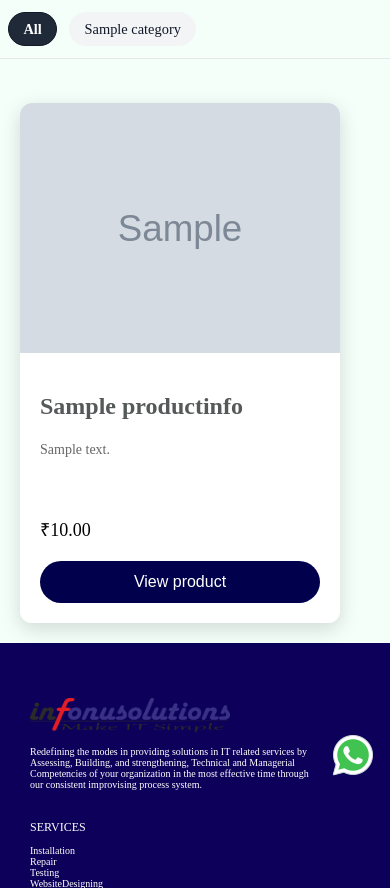
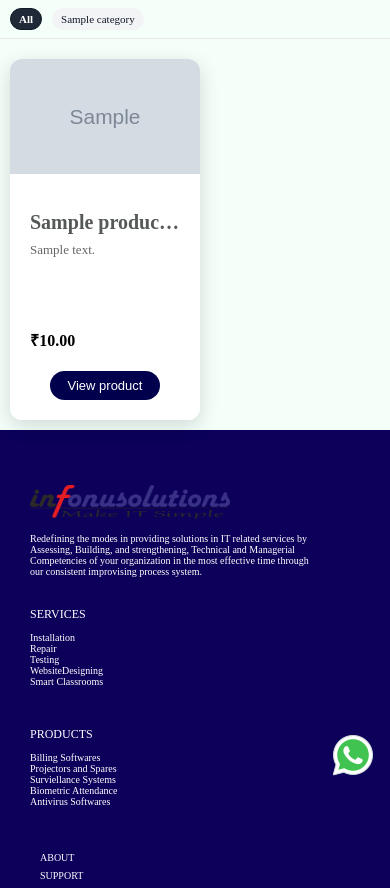
Before and after one commit to KreatiV2214/Infonusolutions, a Django app: page /store in a window 390 px wide. Shown: the part 49-937 px from the top of the page. Run offline with Django 5.2, Linux system fonts and the light colour scheme; tables that the repository leaves empty hold one stand-in row (values such as "Sample post"); grey boxes marked "Sample" are stand-in pictures; some web fonts are replaced.

Commit message:
media query for stores

```diff
--- a/app/static/css/product_detail.css
+++ b/app/static/css/product_detail.css
@@ -61,10 +61,6 @@
     transition: 0.2s ease;
 }
 
-/* .detail-btn:hover {
-    background: #02008d;
-} */
-
 
 @media (max-width: 768px) {
     .product-detail {
--- a/app/static/css/store.css
+++ b/app/static/css/store.css
@@ -78,10 +78,10 @@
 
 .category-strip {
     display: flex;
-    gap: 0.75rem;
+    gap: 20px;
     align-items: center;
-    padding: 0.75rem 0.5rem;
-    margin-bottom: 1.5rem;
+    padding: 10px 20px;
+    margin-bottom: 10px;
     border-bottom: 1px solid #e5e7eb;
     overflow-x: auto;
     scrollbar-width: none;
@@ -93,10 +93,10 @@
 
 .cat-link {
     white-space: nowrap;
-    padding: 0.45rem 0.9rem;
+    padding: 5px 10px;
     border-radius: 999px;
     border: 1px solid transparent;
-    font-size: 0.9rem;
+    font-size: 15px;
     text-decoration: none;
     color: #111827;
     background: #f3f4f6;
@@ -132,3 +132,57 @@
     font-size: 14px;
     padding: 0;
 }
+@media screen and (max-width: 769px){
+    .card-img {
+    height: 297px;
+}
+}
+
+@media screen and (max-width: 426px){
+    .product-grid {
+         grid-template-columns: repeat(2, 1fr);
+        gap: 20px;
+        padding: 10px;
+        justify-items: center;
+
+    .card {
+        width: 190px;
+        height: 361px;
+    }
+    }
+
+    .card-img {
+        height: 115px;
+    }
+
+    .card-title {
+        font-size: 20px;
+    }
+
+    .card-desc {
+        font-size: 13px;
+        margin:0px;
+    }
+
+    .card-price {
+        font-size: 16px;
+        margin-top:0px;
+        font-weight: 600;
+    }
+
+    .card-btn {
+        font-size: 13px;
+        padding: 7px 0px;
+        width:110px;
+        margin-left:20px;
+    }
+
+    .category-strip {
+        gap: 10px;
+        padding: 8px 10px;
+    }
+
+    .cat-link {
+        font-size: 11px;
+        padding: 4px 8px;
+    }
--- a/app/templates/store.html
+++ b/app/templates/store.html
@@ -7,13 +7,11 @@
 {% block content %}
 
   <div class="category-strip">
-        <!-- "All" option -->
+
         <a href="{% url 'Store' %}"
            class="cat-link {% if not request.GET.category %}active{% endif %}">
             All
         </a>
-
-        <!-- Loop over categories passed from view -->
         {% for category in categories %}
             <a href="?category={{ category.slug }}"
                class="cat-link {% if request.GET.category == category.slug %}active{% endif %}">
@@ -30,31 +28,15 @@
         <img src="{{ product.image.url }}" class="card-img" alt="{{ product.name }}">
 
         <div class="card-body">
-            <!-- <h2 class="card-title">{{ product.name }}</h2> -->
              <h2 class="card-title">
     {{ product.name|truncatechars:30 }}
 </h2>
             <p class="card-desc">
-
-    <span class="desc-short">
-        {{ product.description|truncatechars:120 }}
-    </span>
-
-    <span class="desc-full">
-        {{ product.description }}
-    </span>
-
-    {% if product.description|length > 120 %}
-        <button type="button" class="desc-toggle">More</button>
-    {% endif %}
+        {{ product.description|truncatechars:130 }}
 
 </p>
             <p class="card-price">₹{{ product.price }}</p>
 
-            <!-- <a href="https://wa.me/9551566406?text=Hi! I'm interested in this product!!%0AName: {{ product.name }}%0APrice: ₹{{ product.price }}%0ADescription: {{ product.description }}"
-               target="_blank">
-                <button class="card-btn">View product</button>
-            </a> -->
             <a href="{% url 'product_detail' product.id %}">
     <button class="card-btn">View product</button>
 </a>
@@ -65,26 +47,3 @@
     {% endfor %}
 </div>
 {% endblock %}
-{% block scripts %}
-<script>
-document.addEventListener('click', function (e) {
-    if (!e.target.classList.contains('desc-toggle')) return;
-
-    const btn = e.target;
-    const parent = btn.closest('.card-desc');
-    const shortText = parent.querySelector('.desc-short');
-    const fullText = parent.querySelector('.desc-full');
-
-    // Toggle between short/full
-    if (fullText.style.display === "none" || fullText.style.display === "") {
-        fullText.style.display = "inline";
-        shortText.style.display = "none";
-        btn.textContent = "Less";
-    } else {
-        fullText.style.display = "none";
-        shortText.style.display = "inline";
-        btn.textContent = "More";
-    }
-});
-</script>
-{% endblock %}
```
